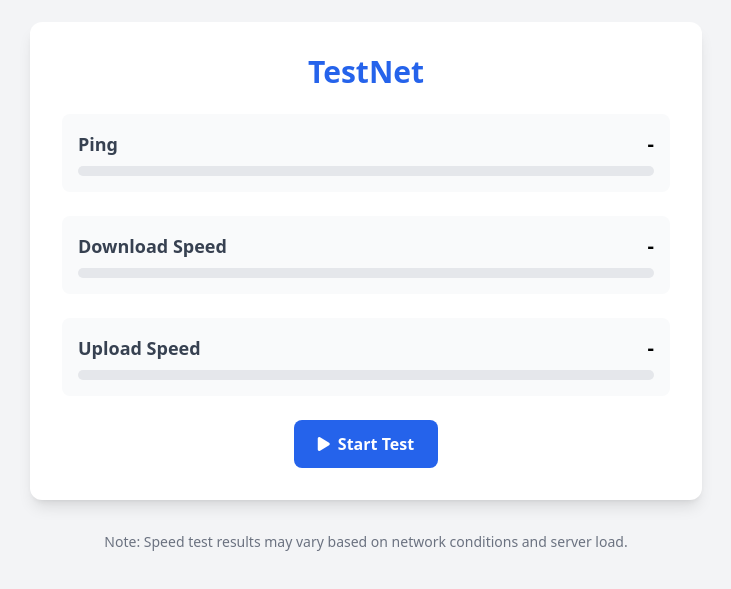
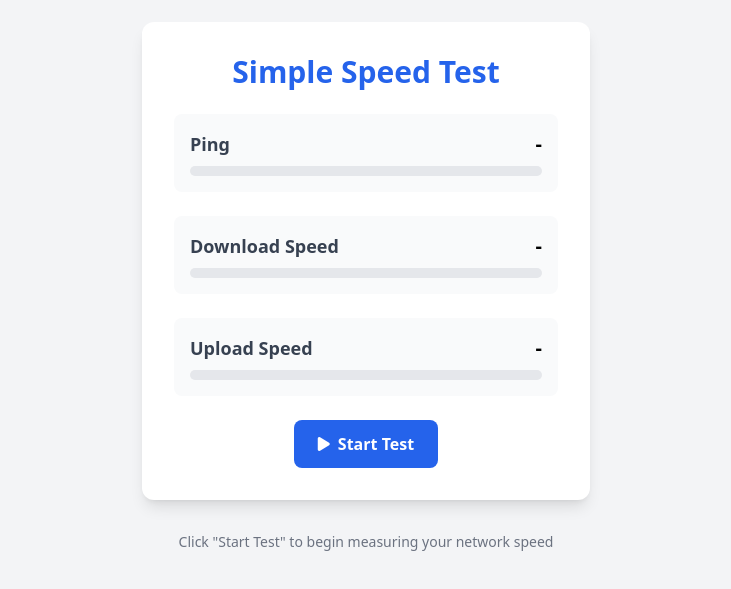
Before and after one commit to roidsroll/TestNet, a plain HTML site: page index.html in a window 1280 px wide. Shown: the part 113-702 px from the top of the page, without its empty margins (274-1005 px from the left). Drawn offline with nearby package versions, Linux system fonts and the light colour scheme.

Commit message:
Update index.html

```diff
--- a/index.html
+++ b/index.html
@@ -3,13 +3,13 @@
 <head>
     <meta charset="UTF-8">
     <meta name="viewport" content="width=device-width, initial-scale=1.0">
-    <title>Network Speed Test</title>
+    <title>Simple Speed Test</title>
     <script src="https://cdn.tailwindcss.com"></script>
     <link rel="stylesheet" href="https://cdnjs.cloudflare.com/ajax/libs/font-awesome/6.4.0/css/all.min.css">
 </head>
 <body class="bg-gray-100 min-h-screen flex flex-col items-center justify-center p-4">
-    <div class="bg-white rounded-xl shadow-lg p-8 w-full max-w-2xl">
-        <h1 class="text-3xl font-bold text-center text-blue-600 mb-6">TestNet</h1>
+    <div class="bg-white rounded-xl shadow-lg p-8 w-full max-w-md">
+        <h1 class="text-3xl font-bold text-center text-blue-600 mb-6">Simple Speed Test</h1>
 
         <div class="flex flex-col space-y-6">
             <!-- Ping Test -->
@@ -45,9 +45,6 @@
                 </div>
             </div>
 
-
-
-
             <!-- Control Buttons -->
             <div class="flex justify-center">
                 <button id="start-test" class="bg-blue-600 hover:bg-blue-700 text-white font-bold py-3 px-6 rounded-lg transition duration-300 flex items-center">
@@ -61,7 +58,7 @@
     </div>
 
     <div class="mt-8 text-center text-gray-500 text-sm">
-        <p>Note: Speed test results may vary based on network conditions and server load.</p>
+        <p>Click "Start Test" to begin measuring your network speed</p>
     </div>
 
     <script src="script.js"></script>
```
